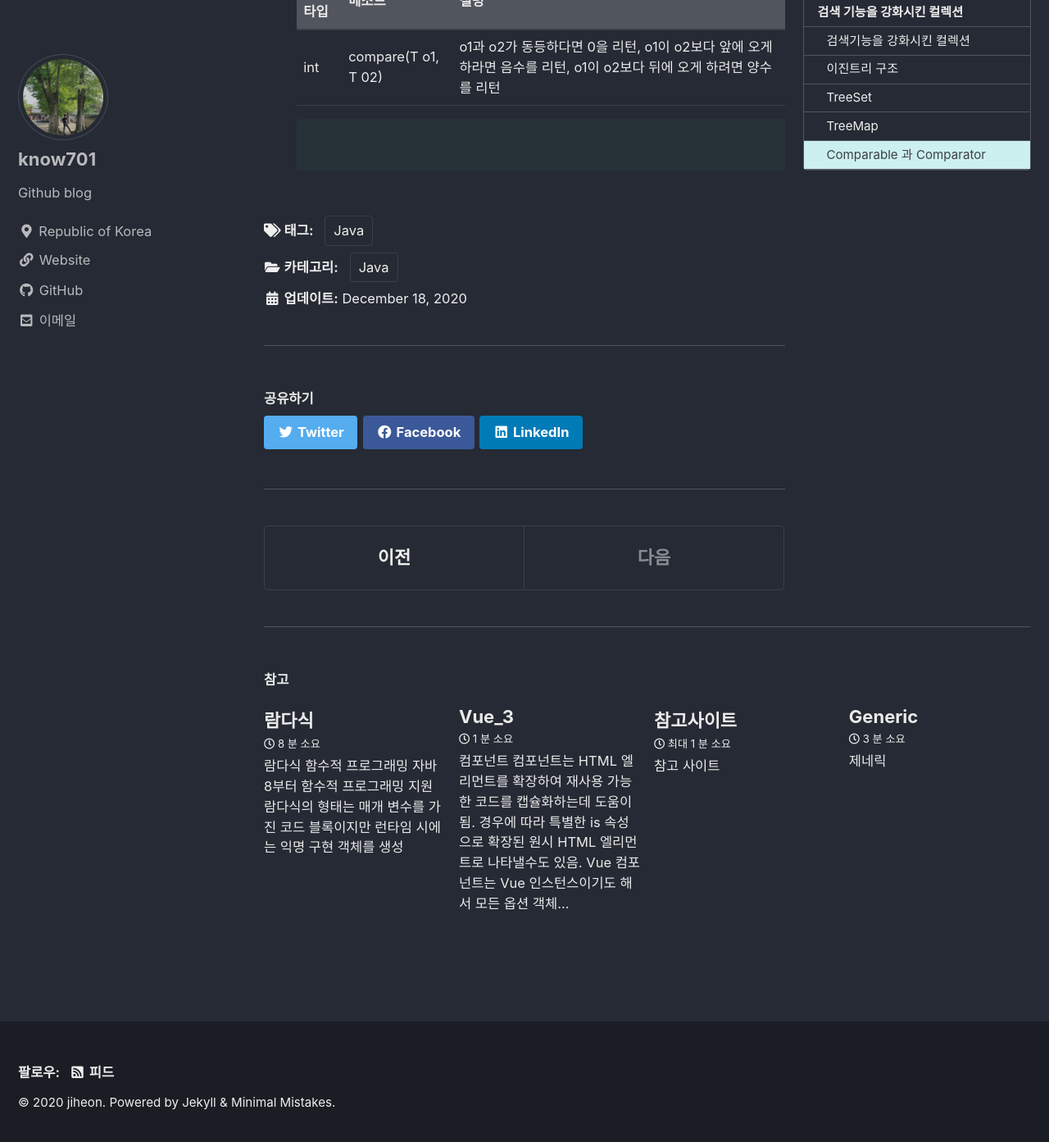
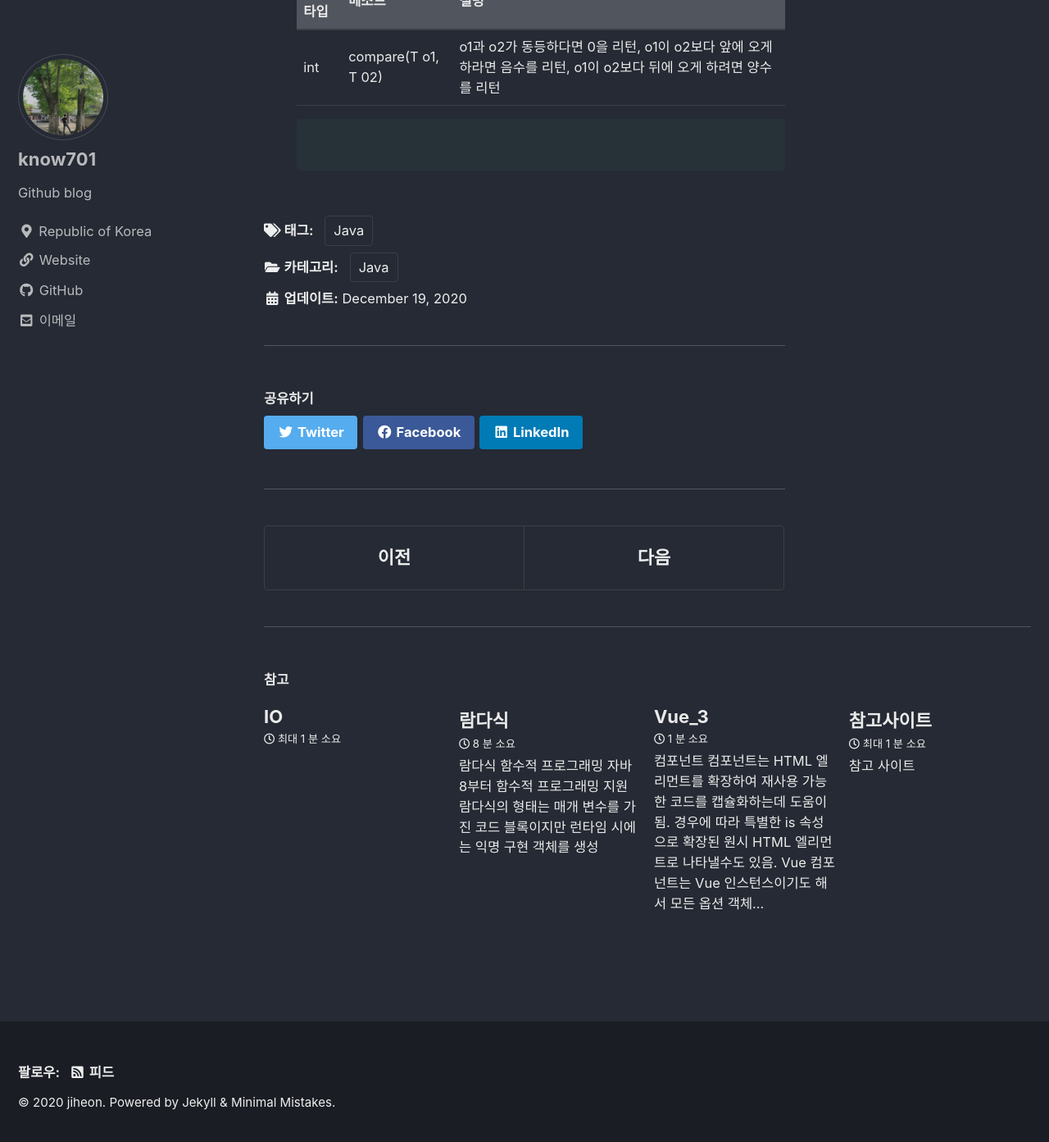
Before and after one commit to know701/know701.github.io, a Jekyll site: the page built from _posts/2020-12-19-java-collection.md, in a window 1280 px wide and 1400 px high, scrolled down 23220 px. Shown: the top 1393 px of the window at 82% size. Built offline with Jekyll 4.4.1, drawn with Linux system fonts in a browser that asks for light colours; cached includes are drawn as plain includes; some of the changed text lies outside the part shown.

Commit message:
20201222

```diff
--- a/_posts/2020-12-19-java-collection.md
+++ b/_posts/2020-12-19-java-collection.md
@@ -1,11 +1,11 @@
 ---
-date: 2020-12-18
+date: 2020-12-19
 title: "collection"
 categories: Java
 tags: Java
 # 목차
-toc: true
-toc_sticky: true
+toc: false
+toc_sticky: false
 ---
 
 
--- /dev/null
+++ b/google2b06a9d5734ac245.html
@@ -0,0 +1 @@
+google-site-verification: google2b06a9d5734ac245.html
```
Also changed, not shown: _posts/2020-12-20-java-IO.md (added, +9 -0 lines).
